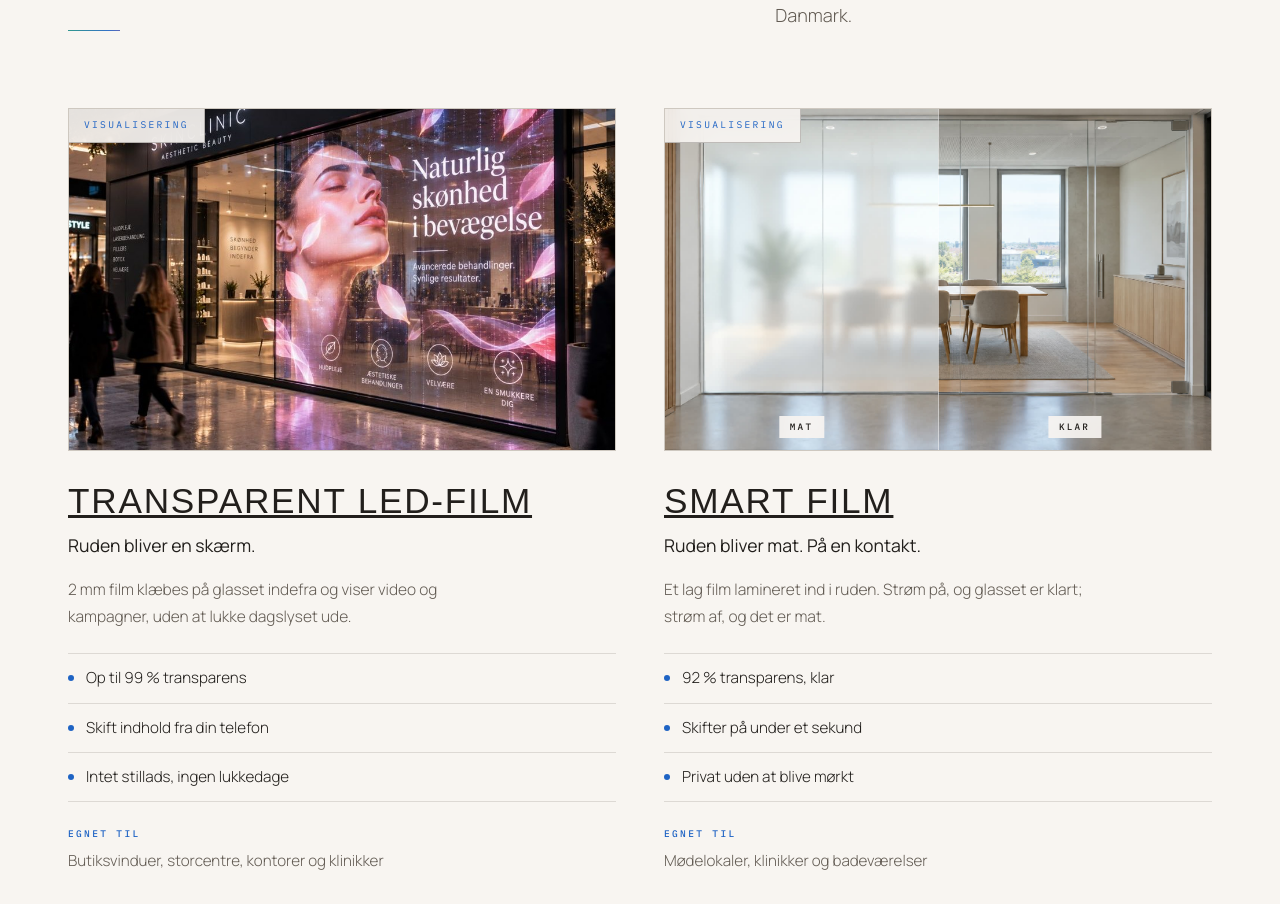
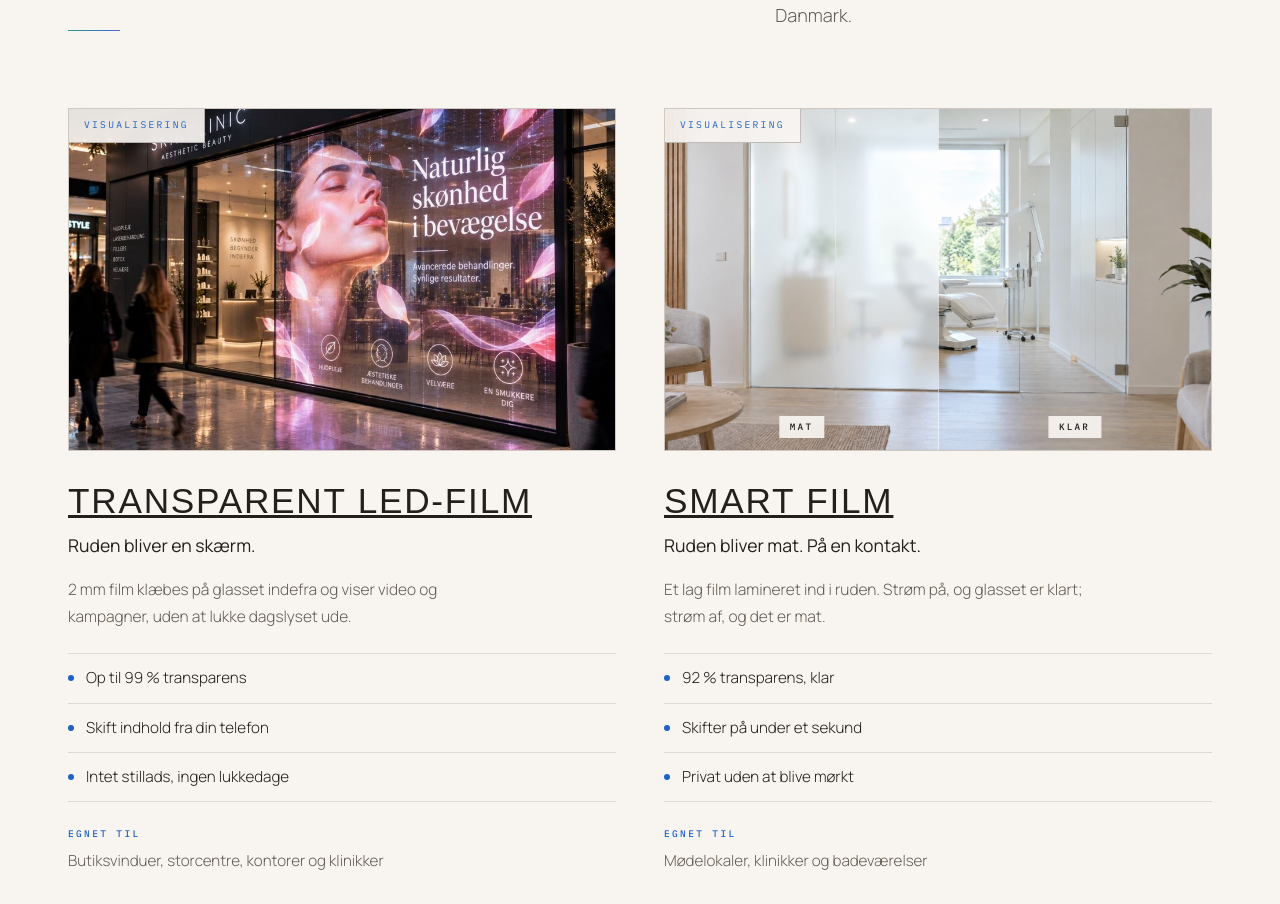
Before and after one commit to AsadSi/smartfilm, a Next.js app: page / in a window 1280 px wide. Shown: the part 1077-1981 px from the top of the page. Built offline with nearby package versions, Linux system fonts and the light colour scheme; a web font is replaced by a local one.

Commit message:
Smart Film card: the clinic pair instead of the meeting room again
The card and the Smart Film section further down showed the same
meeting-room photographs. The card, and with it the /smart-film page,
now uses the unused clinic pair from the same Higgsfield round.

```diff
--- a/src/content/en.ts
+++ b/src/content/en.ts
@@ -69,9 +69,9 @@ export const EN: Content = {
         points: ['92% transparency, clear', 'Switches in under a second', 'Private without going dark'],
         for: 'Meeting rooms, clinics and bathrooms',
         cta: 'Try the switch',
-        alt: 'Glass wall into a meeting room. The left half is matte, the right is clear, so the table behind can be seen.',
+        alt: 'Glass wall into a treatment room. The left half is matte, the right is clear, so the treatment chair behind can be seen.',
         panes: ['Matte', 'Clear'],
-        matte: DA.SMART_FILM.images.mat,
+        matte: '/assets/sf-klinik-mat.jpg',
       },
     ],
   },
--- a/src/content/site.ts
+++ b/src/content/site.ts
@@ -107,10 +107,13 @@ export const PRODUCTS = {
       for: 'Mødelokaler, klinikker og badeværelser',
       href: '#klar',
       cta: 'Prøv kontakten',
-      /** The Smart Film section's two photographs, matte on the left half. */
-      image: '/assets/sf-klar.jpg',
-      matte: '/assets/sf-mat.jpg',
-      alt: 'Glasvæg ind til et mødelokale. Den venstre halvdel er mat, den højre er klar, så mødebordet bagved ses.',
+      /**
+       * A clinic, matte on the left half. Deliberately not the meeting room:
+       * that pair is the Smart Film section's own, further down the same page.
+       */
+      image: '/assets/sf-klinik-klar.jpg',
+      matte: '/assets/sf-klinik-mat.jpg',
+      alt: 'Glasvæg ind til et behandlingsrum. Den venstre halvdel er mat, den højre er klar, så briksen bagved ses.',
       panes: ['Mat', 'Klar'],
     },
   ],
```
Also changed, not shown: public/assets/sf-klinik-klar.jpg (added), public/assets/sf-klinik-mat.jpg (added).
